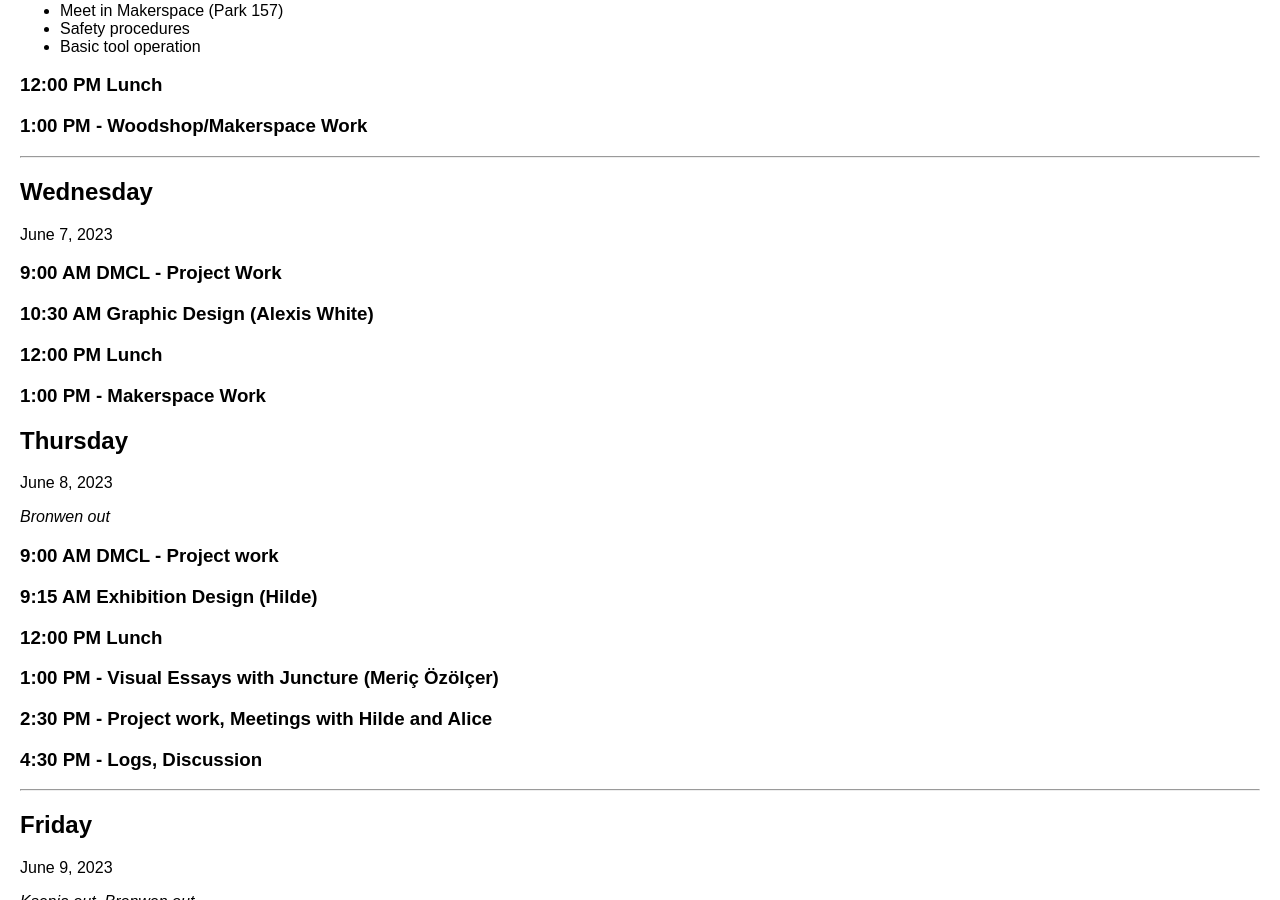
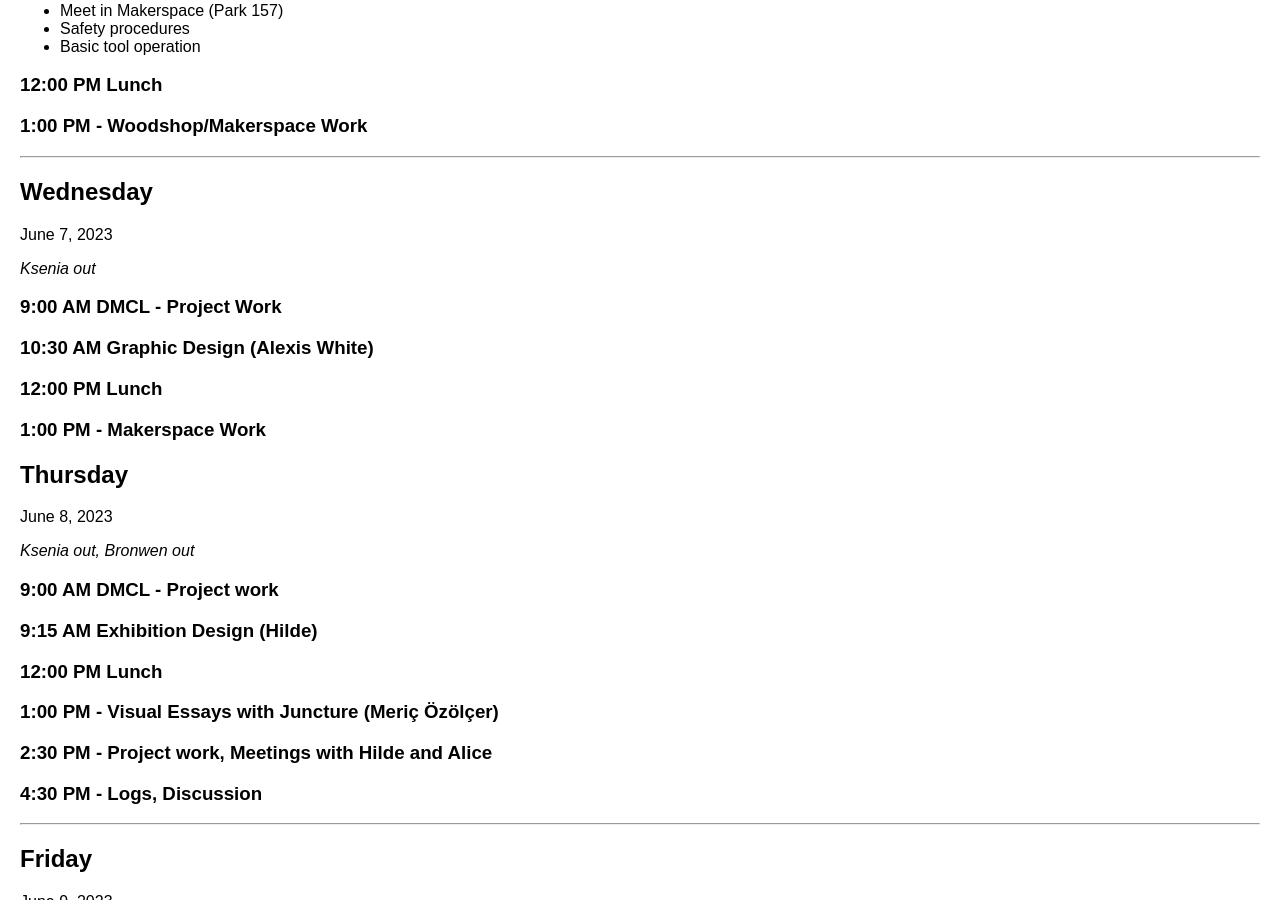
Before and after one commit to digbmc/dssf-syll, a Jekyll site: the page built from _weeks/02-design.md, in a window 1280 px wide and 900 px high, scrolled down 952 px. Built offline with Jekyll 4.4.1, drawn with Linux system fonts in a browser that asks for light colours.

Commit message:
Updated out-of-office

```diff
--- a/_weeks/02-design.md
+++ b/_weeks/02-design.md
@@ -47,6 +47,8 @@ NB: wear makerspace-friendly attire
 ## Wednesday
 June 7, 2023
 
+*Ksenia out*
+
 ### 9:00 AM DMCL - Project Work
 
 ### 10:30 AM Graphic Design (Alexis White)
@@ -58,7 +60,7 @@ June 7, 2023
 ## Thursday
 June 8, 2023
 
-*Bronwen out*
+*Ksenia out, Bronwen out*
 
 ### 9:00 AM DMCL - Project work
 
```
